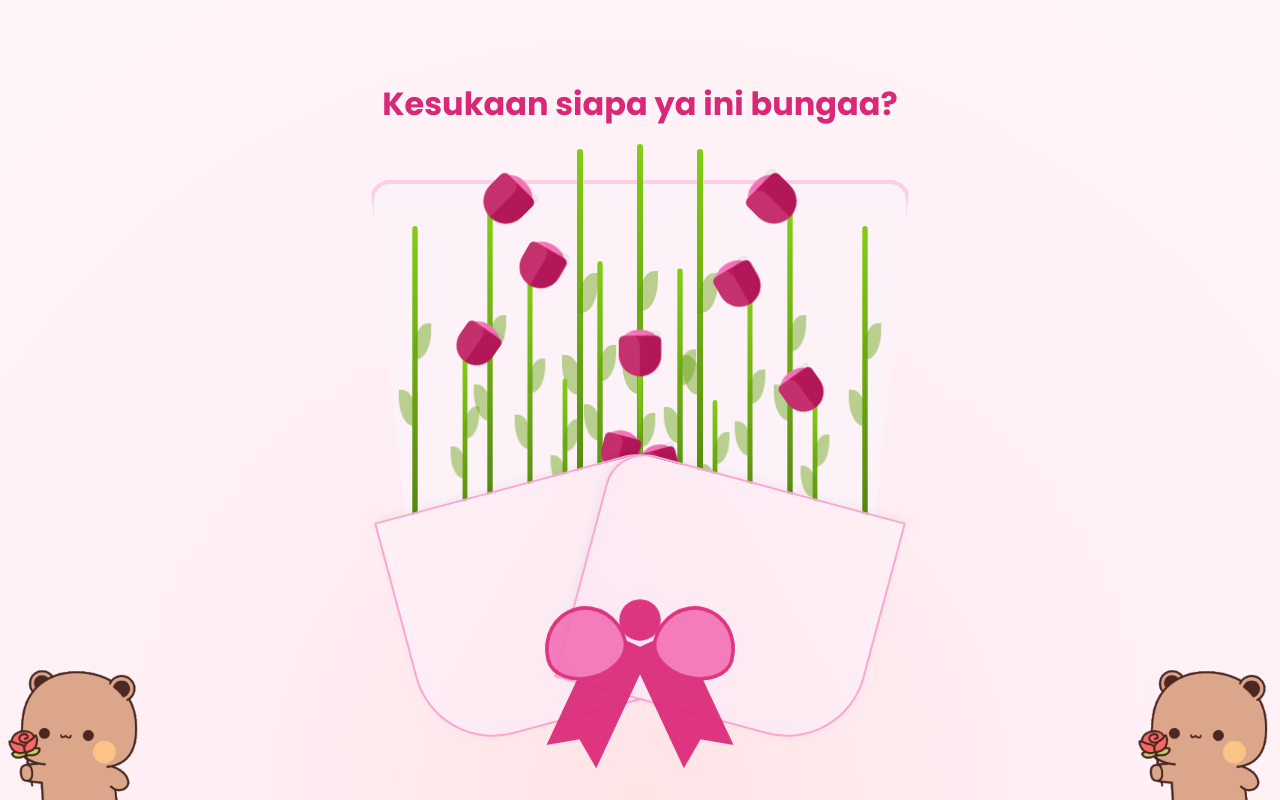
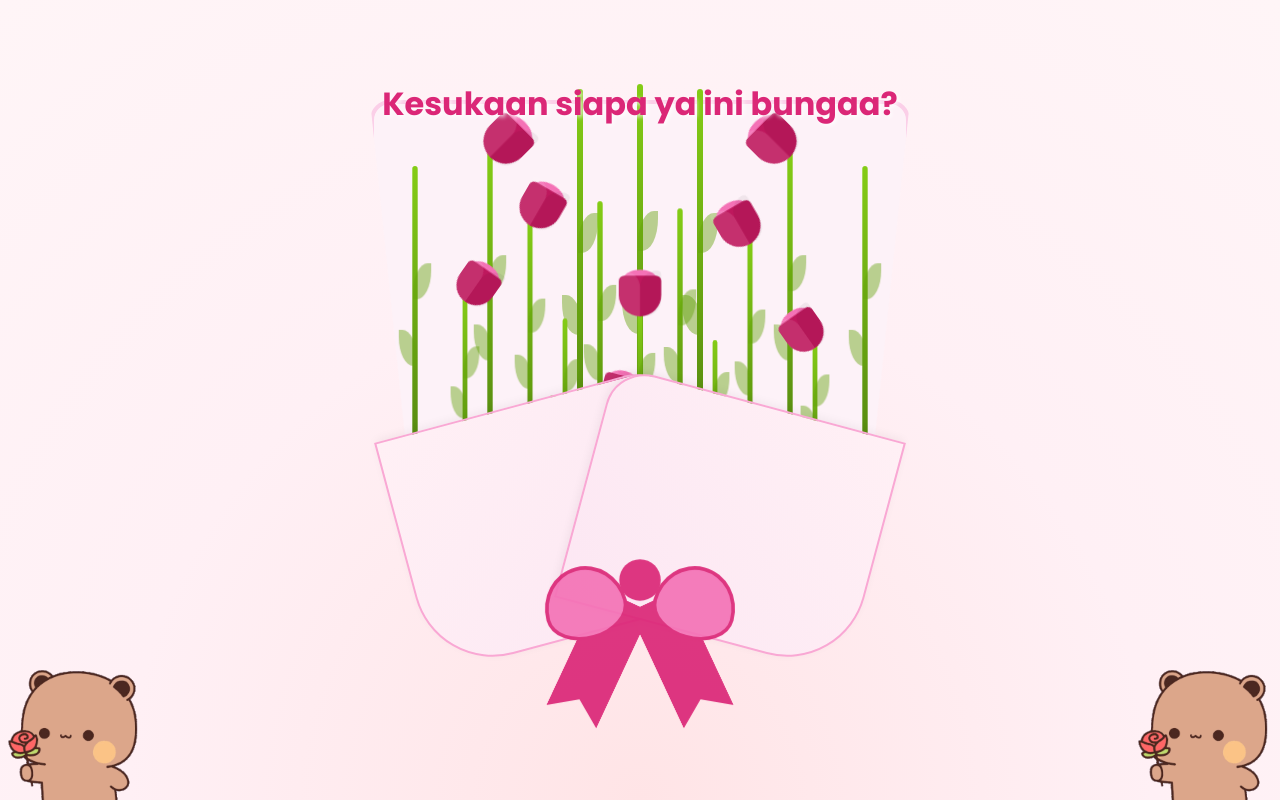
Before and after one commit to BintangAri/Buatbocil, a React (Create React App) app: page / in a window 1280 px wide. Both pictures are taken after a click on the button "Iya". Built offline with nearby package versions, Linux system fonts and the light colour scheme.

Commit message:
Fix flowerrr ribbonn

```diff
--- a/src/FlowerStyle.css
+++ b/src/FlowerStyle.css
@@ -12,21 +12,23 @@
   background: radial-gradient(circle at center bottom, #ffe4e6, #fff0f5, #fff5f7);
 }
 
-/* CONTAINER UTAMA */
+/* ========================================= */
+/* CONTAINER UTAMA (POSISI DINAIKKAN LAGI) */
+/* ========================================= */
 .bouquet-container {
   position: absolute;
-  /* DESKTOP: Tetap di 100px agar proporsional */
-  bottom: 100px;
+  /* REVISI DESKTOP: Dinaikkan jadi 180px agar pita terlihat jelas */
+  bottom: 180px;
   left: 50%;
   transform: translateX(-50%);
   width: 500px;
   height: 650px;
   pointer-events: none;
-  z-index: 10;
+  z-index: 10; /* Di bawah GIF */
 }
 
 
-/* --- BAGIAN BUCKET --- */
+/* --- BAGIAN BUCKET (WRAPPING PAPER) --- */
 .bucket-paper-back {
   position: absolute; bottom: 0; left: 50%; transform: translateX(-50%);
   width: 540px;
@@ -57,15 +59,9 @@
 
 
 /* --- PITA (RIBBON) --- */
-/* REVISI: Pita dinaikkan posisinya (bottom 100px) agar aman dari potongan layar */
 .ribbon-container {
-  position: absolute;
-  bottom: 100px; /* Naik dari 60px ke 100px */
-  left: 50%;
-  transform: translateX(-50%);
-  z-index: 25;
-  animation: pop-in 1s cubic-bezier(0.175, 0.885, 0.32, 1.275) forwards 2.5s;
-  opacity: 0;
+  position: absolute; bottom: 60px; left: 50%; transform: translateX(-50%); z-index: 25;
+  animation: pop-in 1s cubic-bezier(0.175, 0.885, 0.32, 1.275) forwards 2.5s; opacity: 0;
 }
 .ribbon-knot {
   position: absolute; top: 0; left: 50%; transform: translate(-50%, -50%);
@@ -85,9 +81,8 @@
 
 
 /* --- LOGIKA BATANG & TUMBUH --- */
-/* REVISI: Bunga dinaikkan sedikit (140px) mengikuti pita yang naik */
 .flowers-group {
-  position: absolute; bottom: 140px; left: 0; width: 100%; height: 100%; z-index: 10;
+  position: absolute; bottom: 120px; left: 0; width: 100%; height: 100%; z-index: 10;
 }
 .stem-wrapper {
   position: absolute; bottom: 0; width: 20px; transform-origin: bottom center;
@@ -169,19 +164,20 @@
 @keyframes leaf-unfurl { to { opacity: 1; } }
 
 
-/* --- RESPONSIVE MOBILE --- */
+/* ========================================= */
+/* RESPONSIVE MOBILE (POSISI DINAIKKAN LAGI) */
+/* ========================================= */
 @media (max-width: 600px) {
 
   .bouquet-container {
     width: 100%;
     height: 100%;
 
-    /* Scale sedikit dikecilkan biar proporsional */
+    /* Scale tetap */
     transform: translateX(-50%) scale(0.65);
 
-    /* REVISI: BOTTOM 10px (Nempel Bawah / Tidak Ngambang) */
-    /* Karena posisi Pita sudah dinaikkan di atas, maka pita tetap aman terlihat */
-    bottom: 10px;
+    /* REVISI MOBILE: Dinaikkan jadi 120px agar pita aman terlihat */
+    bottom: 120px;
 
     transform-origin: bottom center;
   }
```
